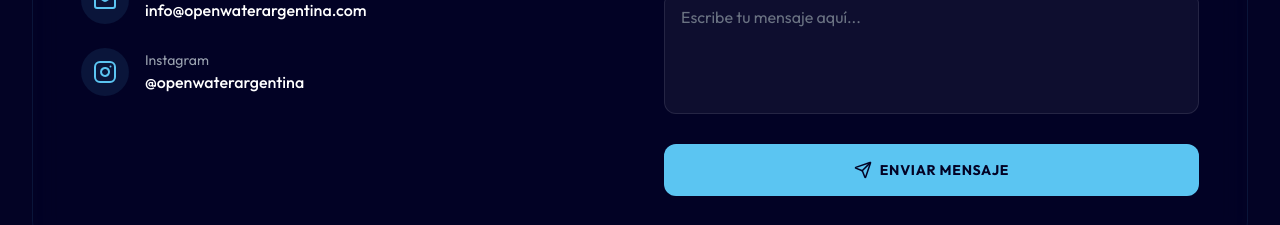
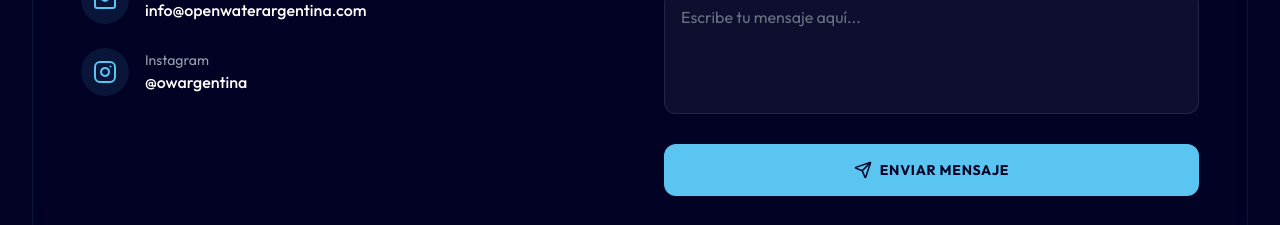
Before and after one commit to quimeradiseno-svg/owa-web, a React (Vite) app: page /contacto in a window 1280 px wide. Shown: the part 405-630 px from the top of the page. Built offline with nearby package versions, Linux system fonts and the light colour scheme.

Commit message:
chore: actualizar enlaces a redes sociales (FB, IG, YT)

```diff
--- a/src/components/Footer.tsx
+++ b/src/components/Footer.tsx
@@ -30,19 +30,19 @@ export default function Footer() {
             </p>
             {/* Social Icons */}
             <div className="flex gap-3">
-              <a href="#" className="p-2.5 rounded-xl bg-white/5 border border-white/5 text-gray-400 hover:text-owa-sky hover:bg-white/10 hover:border-owa-sky/20 transition-all cursor-pointer">
+              <a href="https://www.instagram.com/owargentina/" target="_blank" rel="noopener noreferrer" className="p-2.5 rounded-xl bg-white/5 border border-white/5 text-gray-400 hover:text-owa-sky hover:bg-white/10 hover:border-owa-sky/20 transition-all cursor-pointer">
                 <svg className="w-[18px] h-[18px]" viewBox="0 0 24 24" fill="none" stroke="currentColor" strokeWidth="2" strokeLinecap="round" strokeLinejoin="round">
                   <rect x="2" y="2" width="20" height="20" rx="5" ry="5"></rect>
                   <path d="M16 11.37A4 4 0 1 1 12.63 8 4 4 0 0 1 16 11.37z"></path>
                   <line x1="17.5" y1="6.5" x2="17.51" y2="6.5"></line>
                 </svg>
               </a>
-              <a href="#" className="p-2.5 rounded-xl bg-white/5 border border-white/5 text-gray-400 hover:text-owa-sky hover:bg-white/10 hover:border-owa-sky/20 transition-all cursor-pointer">
+              <a href="https://www.facebook.com/OpenWaterArgentina/" target="_blank" rel="noopener noreferrer" className="p-2.5 rounded-xl bg-white/5 border border-white/5 text-gray-400 hover:text-owa-sky hover:bg-white/10 hover:border-owa-sky/20 transition-all cursor-pointer">
                 <svg className="w-[18px] h-[18px]" viewBox="0 0 24 24" fill="none" stroke="currentColor" strokeWidth="2" strokeLinecap="round" strokeLinejoin="round">
                   <path d="M18 2h-3a5 5 0 0 0-5 5v3H7v4h3v8h4v-8h3l1-4h-4V7a1 1 0 0 1 1-1h3z"></path>
                 </svg>
               </a>
-              <a href="#" className="p-2.5 rounded-xl bg-white/5 border border-white/5 text-gray-400 hover:text-owa-sky hover:bg-white/10 hover:border-owa-sky/20 transition-all cursor-pointer">
+              <a href="https://www.youtube.com/@openwaterargentina7389" target="_blank" rel="noopener noreferrer" className="p-2.5 rounded-xl bg-white/5 border border-white/5 text-gray-400 hover:text-owa-sky hover:bg-white/10 hover:border-owa-sky/20 transition-all cursor-pointer">
                 <svg className="w-[18px] h-[18px]" viewBox="0 0 24 24" fill="none" stroke="currentColor" strokeWidth="2" strokeLinecap="round" strokeLinejoin="round">
                   <path d="M22.54 6.42a2.78 2.78 0 0 0-1.94-2C18.88 4 12 4 12 4s-6.88 0-8.6.46a2.78 2.78 0 0 0-1.94 2A29 29 0 0 0 1 11.75a29 29 0 0 0 .46 5.33A2.78 2.78 0 0 0 3.4 19c1.72.46 8.6.46 8.6.46s6.88 0 8.6-.46a2.78 2.78 0 0 0 1.94-2 29 29 0 0 0 .46-5.25 29 29 0 0 0-.46-5.33z"></path>
                   <polygon points="9.75 15.02 15.5 11.75 9.75 8.48 9.75 15.02"></polygon>
--- a/src/pages/Contact.tsx
+++ b/src/pages/Contact.tsx
@@ -43,7 +43,7 @@ export default function Contact() {
                   </div>
                   <div>
                     <p className="text-sm text-gray-400 font-sans">Instagram</p>
-                    <p className="text-white font-medium">@openwaterargentina</p>
+                    <a href="https://www.instagram.com/owargentina/" target="_blank" rel="noopener noreferrer" className="text-white font-medium hover:text-owa-sky transition-colors">@owargentina</a>
                   </div>
                 </div>
               </div>
```
